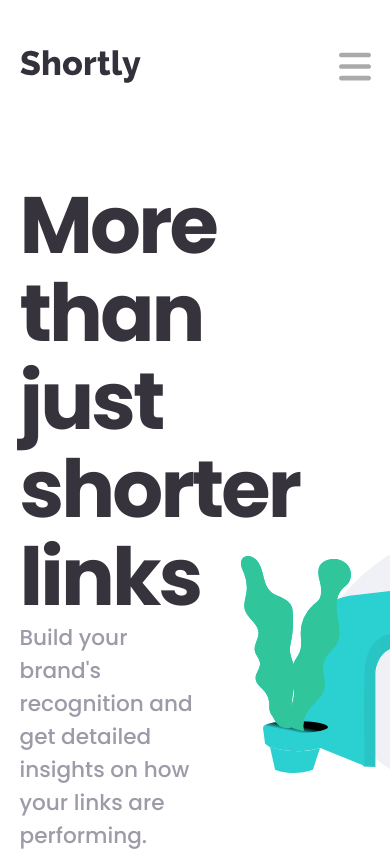
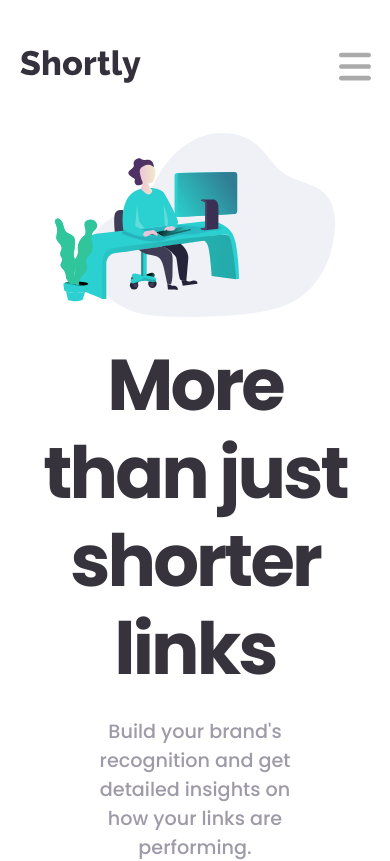
Before and after one commit to AlanPinhon/url-shortening-page-ts, a React (Vite) app: page / in a window 390 px wide. Shown: the top 861 px of the page. Built offline with nearby package versions, Linux system fonts and the light colour scheme.

Commit message:
style: Responsive design in the header section (860px)

```diff
--- a/src/components/Header/Header.css
+++ b/src/components/Header/Header.css
@@ -45,6 +45,49 @@
   }
 
   & .image-container{
-    max-width: 37%;
+    width: 37%;
   }
 }
+
+@media screen and (max-width: 860px) {
+  .header{
+    margin: 3rem auto 9rem;
+
+    & .info-header-container{
+      flex-direction: column-reverse;
+      align-items: center;
+      justify-content: center;
+
+      & .info-header{
+        width: 100%;
+        flex-direction: column;
+
+        & .slogan{
+          font-size: 4.5rem;
+          text-align: center;
+          padding: 1.5rem 1rem;
+        }
+
+        & .text-header{
+          font-size: 1.2rem;
+          text-align: center;
+          padding: 0 5rem;
+        }
+
+        & .btn-header{
+          margin: 2rem auto;
+        }
+      }
+    }
+
+    & .image-container{
+      display: flex;
+      justify-content: center;
+      width: 100%;
+
+      & img{
+        width: 80%;
+      }
+    }
+  }
+}
```
